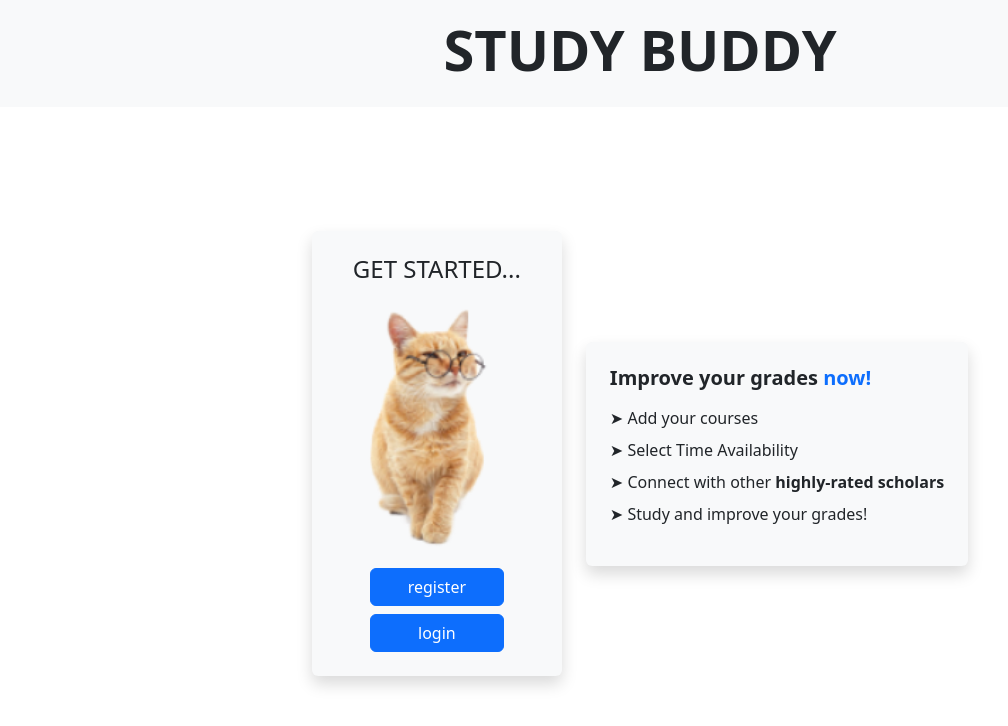
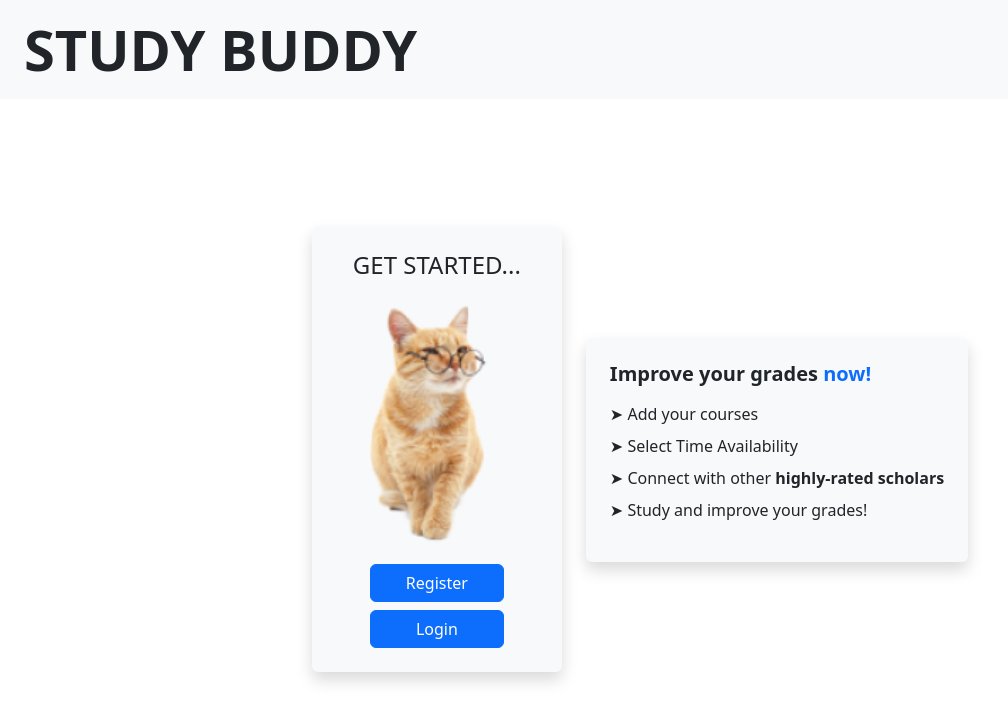
Before and after one commit to nsanchez9009/team24-react, a React (Vite) app: page / in a window 1280 px wide. Shown: the top 726 px of the page, without its empty margins (0-1008 px from the left). Built offline with nearby package versions, Linux system fonts and the light colour scheme.

Commit message:
Added home button to header

```diff
--- a/src/App.tsx
+++ b/src/App.tsx
@@ -1,18 +1,32 @@
 // src/App.tsx
 import React from 'react';
-import { BrowserRouter as Router, Routes, Route, Navigate } from 'react-router-dom';
+import { BrowserRouter as Router, Routes, Route, Navigate, useLocation, Link } from 'react-router-dom';
 import Home from './pages/Home';
 import Register from './pages/Register';
 import Login from './pages/Login';
+
+const AppHeader: React.FC = () => {
+  const location = useLocation();
+
+  // Show the Home button only on Register or Login pages
+  const showHomeButton = location.pathname === '/register' || location.pathname === '/login';
+
+  return (
+    <header className="bg-light py-3 text-center d-flex justify-content-between align-items-center px-4">
+      <h1 className="display-4 fw-bold m-0">STUDY BUDDY</h1>
+      {showHomeButton && (
+        <Link to="/" className="btn btn-secondary">Home</Link>
+      )}
+    </header>
+  );
+};
 
 const App: React.FC = () => {
   return (
     <Router>
       <div className="d-flex flex-column vh-100">
         {/* Persistent Header */}
-        <header className="bg-light py-3 text-center">
-          <h1 className="display-4 fw-bold">STUDY BUDDY</h1>
-        </header>
+        <AppHeader />
 
         {/* Main Content - Full Height Below Header */}
         <div className="flex-grow-1 d-flex justify-content-center align-items-center">
--- a/src/pages/Home.tsx
+++ b/src/pages/Home.tsx
@@ -22,8 +22,8 @@ const Home: React.FC = () => {
           style={{ width: '150px', height: 'auto' }}
         />
         <div className="d-grid gap-2 col-8 mx-auto">
-          <button onClick={handleRegisterClick} className="btn btn-primary">register</button>
-          <button onClick={handleLoginClick} className="btn btn-primary">login</button>
+          <button onClick={handleRegisterClick} className="btn btn-primary">Register</button>
+          <button onClick={handleLoginClick} className="btn btn-primary">Login</button>
         </div>
       </div>
 
```
Also changed, not shown: 1 other file (tests, documents, lock files or other folders).
